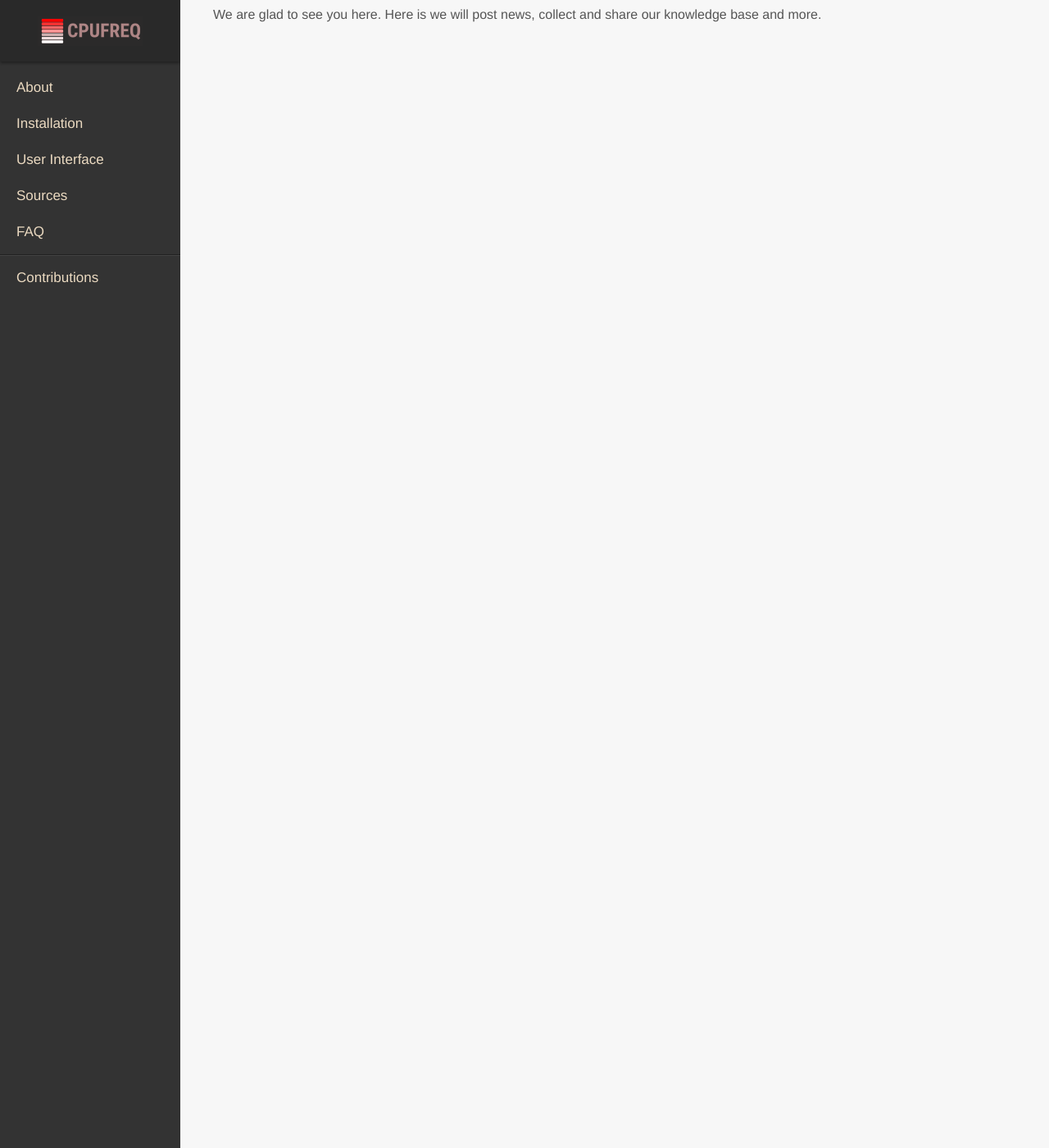
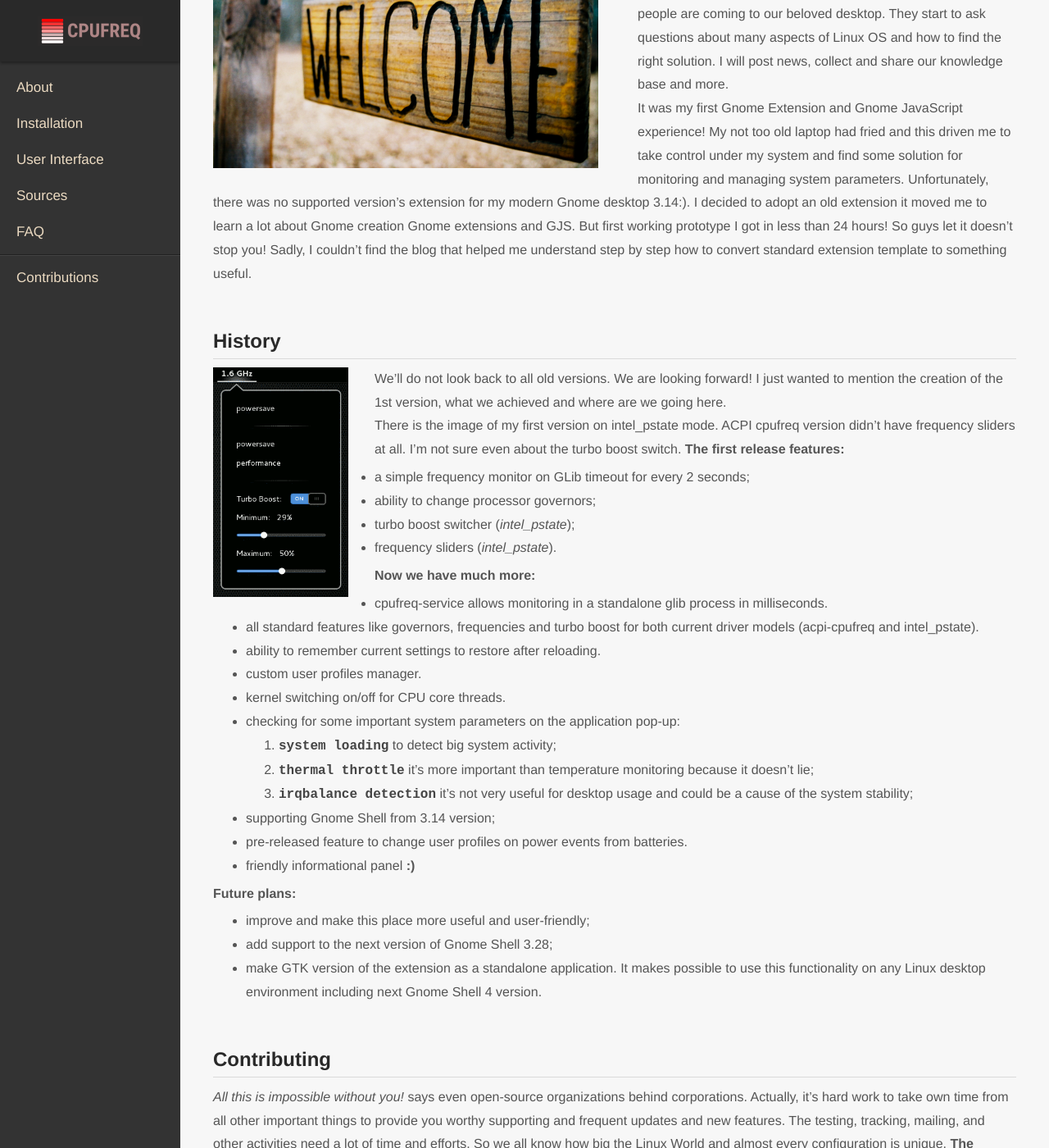
Before and after one commit to konkor/cpufreq, a Jekyll site: the page built from docs/_posts/2018-02-26-hello-world.md, in a window 1280 px wide and 1400 px high, scrolled down 270 px. Shown: the whole window at 82% size. Built offline with Jekyll 4.4.1, drawn with Linux system fonts in a browser that asks for light colours; some of the changed text lies outside the part shown.

Commit message:
Add hello world post!

```diff
--- /dev/null
+++ b/docs/_layouts/post.html
@@ -0,0 +1,11 @@
+---
+layout: default
+---
+
+<section class="post">
+
+  <div class="post-content">
+    {{ content }}
+  </div>
+
+</section>
--- a/docs/_posts/2018-02-26-hello-world.md
+++ b/docs/_posts/2018-02-26-hello-world.md
@@ -1,11 +1,50 @@
 ---
-layout: page
-title:  "Welcome To The CPUFREQ Site!"
+layout: post
+title:  "Welcome To CPUFREQ Place!"
 date:   2018-02-26 21:02:00 +0200
 categories: cpufreq news
-description: We are glad to see you here. Here is we will post news, collect and share our knowledge base and more.
-image: "/assets/images/screenshot.png"
+description: I know I'm late but better later than never. Many Linux users are geeks but times change and more and more non-technician people are coming to our beloved desktop. They start to ask questions about many aspects of Linux OS and how to find the right solution. I will post news, collect and share our knowledge base and more.<br><br>It was my first Gnome Extension and Gnome JavaScript experience! My not too old laptop had fried and this driven me to take control under my system and find some solution for monitoring and managing system parameters. Unfortunately, there was no supported version's extension for my modern Gnome desktop 3.14:). I decided to adopt an old extension it moved me to learn a lot about Gnome creation Gnome extensions and GJS. But first working prototype I got in less than 24 hours! So guys let it doesn't stop you! Sadly, I couldn't find the blog that helped me understand step by step how to convert standard extension template to something useful.
+image: "/assets/images/posts/welcome.png"
 ---
 
-# Welcome To The CPUFREQ Site!
-We are glad to see you here. Here is we will post news, collect and share our knowledge base and more.
+# Welcome To CPUFREQ Place!
+<img alt="WELCOME" src="{{ "/assets/images/posts/welcome.png" | relative_url }}" align="left" style="margin:0 48px 12px 0">
+
+I know I'm late but better later than never. Many Linux users are geeks but times change and more and more non-technician people are coming to our beloved desktop. They start to ask questions about many aspects of Linux OS and how to find the right solution. I will post news, collect and share our knowledge base and more.<br>
+It was my first Gnome Extension and Gnome JavaScript experience! My not too old laptop had fried and this driven me to take control under my system and find some solution for monitoring and managing system parameters. Unfortunately, there was no supported version's extension for my modern Gnome desktop 3.14:). I decided to adopt an old extension it moved me to learn a lot about Gnome creation Gnome extensions and GJS. But first working prototype I got in less than 24 hours! So guys let it doesn't stop you! Sadly, I couldn't find the blog that helped me understand step by step how to convert standard extension template to something useful.
+## History
+<img title="Version 1" src="{{ "/assets/images/posts/version_1.png" | relative_url }}" align="left" height="280px" style="margin:0 32px 0 0">
+We'll do not look back to all old versions. We are looking forward! I just wanted to mention the creation of the 1st version, what we achieved and where are we going here.<br>
+There is the image of my first version on intel_pstate mode. ACPI cpufreq version didn't have frequency sliders at all. I'm not sure even about the turbo boost switch. **The first release features:**
+* a simple frequency monitor on GLib timeout for every 2 seconds;
+* ability to change processor governors;
+* turbo boost switcher (_intel_pstate_);
+* frequency sliders (_intel_pstate_).
+
+**Now we have much more:**
+* cpufreq-service allows monitoring in a standalone glib process in milliseconds.
+* all standard features like governors, frequencies and turbo boost for both current driver models (acpi-cpufreq and intel_pstate).
+* ability to remember current settings to restore after reloading.
+* custom user profiles manager.
+* kernel switching on/off for CPU core threads.
+* checking for some important system parameters on the application pop-up:
+ 1. `system loading` to detect big system activity;
+ 2. `thermal throttle` it's more important than temperature monitoring because it doesn't lie;
+ 3. `irqbalance detection` it's not very useful for desktop usage and could be a cause of the system stability;
+* supporting Gnome Shell from 3.14 version;
+* pre-released feature to change user profiles on power events from batteries.
+* friendly informational panel **:)**
+
+**Future plans:**
+* improve and make this place more useful and user-friendly;
+* add support to the next version of Gnome Shell 3.28;
+* make GTK version of the extension as a standalone application. It makes possible to use this functionality on any Linux desktop environment including next Gnome Shell 4 version.
+
+## Contributing
+_All this is impossible without you!_ says even open-source organizations behind corporations. Actually, it's hard work to take own time from all other important things to provide you worthy supporting and frequent updates and new features. The testing, tracking, mailing, and other activities need a lot of time and efforts. So we all know how big the Linux World and almost every configuration is unique.
+**The project is waiting for your contribution. Because it's the main idea of the open-source moving and impossible without you!** _I'm glad to see more and more people involved in the Open World._
+
+## Thank you, guys!
+_Thanks to all project contributors. Special thanks to [Térence Clastres](https://github.com/terencode) and [Ricardo Rodrigues](https://github.com/RicardoEPRodrigues). They have contributed a lot of their time to make this project better. I'm pretty sure you could notice at least one of them in each discussion or issue on GitHub._
+
+**We are glad to see you here!**
```
Also changed, not shown: docs/assets/images/posts/version_1.png (added), docs/assets/images/posts/welcome.png (added).
